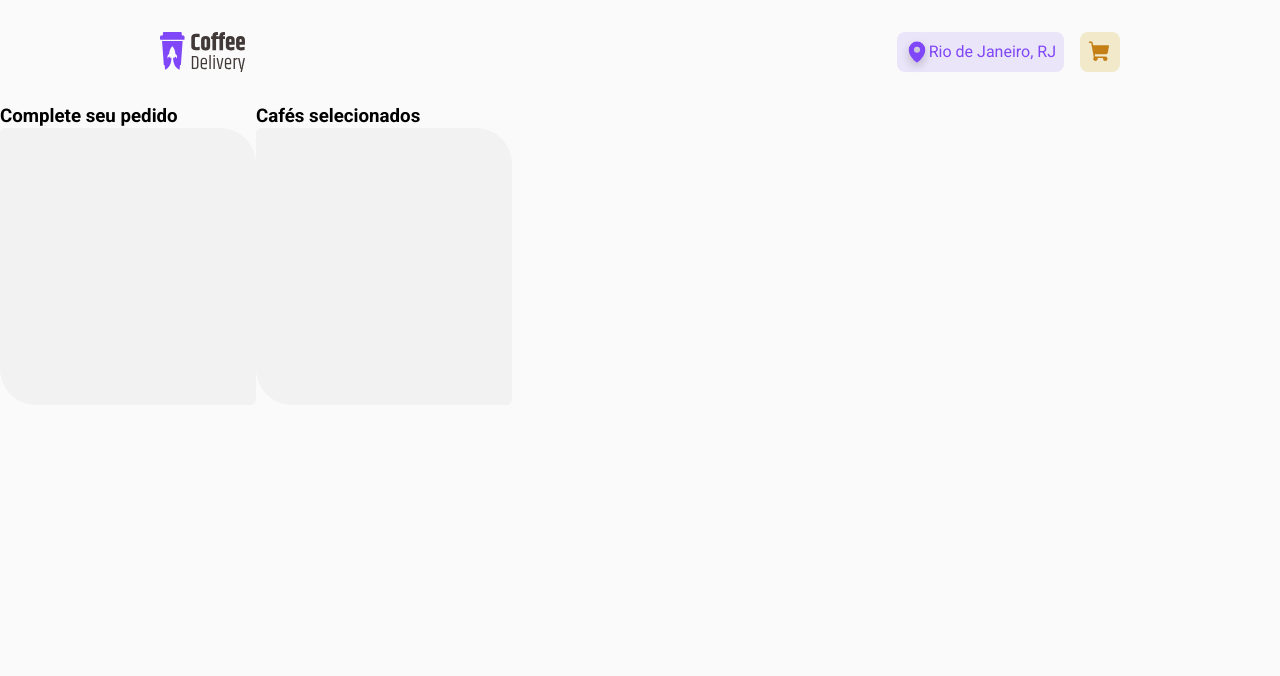
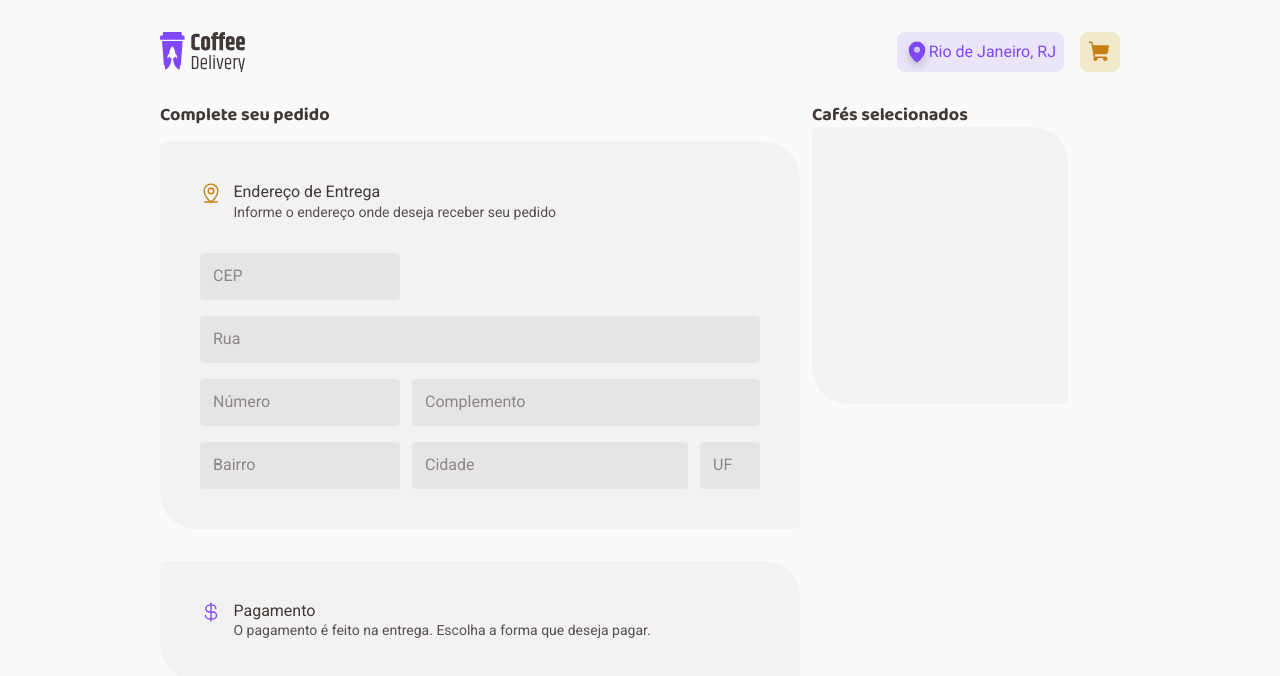
Before and after one commit to codingmage/Desafio-02-Coffee-Delivery, a React (Vite) app: page /checkout in a window 1280 px wide. Shown: the top 676 px of the page. Built offline with nearby package versions, Linux system fonts and the light colour scheme.

Commit message:
start Checkout html

```diff
--- a/src/pages/Checkout/index.tsx
+++ b/src/pages/Checkout/index.tsx
@@ -1,21 +1,85 @@
 import {
+  AddressInput,
   CheckoutContainer,
   CoffeeBought,
-  OrderContainer,
   OrderDetail,
+  PaymentDetail,
 } from './styles'
+
+import { CurrencyDollar, MapPinLine } from 'phosphor-react'
 
 export function Checkout() {
   return (
     <CheckoutContainer>
-      <OrderContainer>
-        <h3>Complete seu pedido</h3>
+      <div>
+        <h2>Complete seu pedido</h2>
         <OrderDetail>
-          <div></div>
+          <header>
+            <span className="icon">
+              <MapPinLine size={22} />
+            </span>
+            <div>
+              <h3>Endereço de Entrega</h3>
+              <p>Informe o endereço onde deseja receber seu pedido</p>
+            </div>
+          </header>
+          <AddressInput>
+            <form action="">
+              <input
+                type="text"
+                placeholder="CEP"
+                className="firstBox"
+                required
+              />
+              <input type="text" placeholder="Rua" className="rua" required />
+              <div>
+                <input
+                  type="text"
+                  placeholder="Número"
+                  className="firstBox"
+                  required
+                />
+                <input
+                  type="text"
+                  placeholder="Complemento"
+                  className="complemento"
+                />
+              </div>
+              <div>
+                <input
+                  type="text"
+                  placeholder="Bairro"
+                  className="firstBox"
+                  required
+                />
+                <input
+                  type="text"
+                  placeholder="Cidade"
+                  className="cidade"
+                  required
+                />
+                <input type="text" placeholder="UF" className="last" required />
+              </div>
+            </form>
+          </AddressInput>
         </OrderDetail>
-      </OrderContainer>
+        <PaymentDetail>
+          <header>
+            <span className="icon">
+              <CurrencyDollar size={22} />
+            </span>
+            <div>
+              <h3>Pagamento</h3>
+              <p>
+                O pagamento é feito na entrega. Escolha a forma que deseja
+                pagar.
+              </p>
+            </div>
+          </header>
+        </PaymentDetail>
+      </div>
       <CoffeeBought>
-        <h3>Cafés selecionados </h3>
+        <h2>Cafés selecionados </h2>
         <div></div>
       </CoffeeBought>
     </CheckoutContainer>
--- a/src/pages/Checkout/styles.ts
+++ b/src/pages/Checkout/styles.ts
@@ -2,20 +2,123 @@ import styled from 'styled-components'
 
 export const CheckoutContainer = styled.div`
   display: flex;
+  gap: 0.75rem;
+  margin-left: 10rem;
+  margin-right: 10rem;
+  font-family: 'Roboto', sans-serif;
+  font-size: 0.875rem;
+
+  h2 {
+    font-family: 'Baloo 2', sans-serif;
+    font-size: 1.125rem;
+    color: ${(props) => props.theme['base-subtitle']};
+  }
+
+  h3 {
+    font-size: 1rem;
+    font-weight: 400;
+    color: ${(props) => props.theme['base-subtitle']};
+  }
+
+  p {
+    color: ${(props) => props.theme['base-text']};
+  }
+
+  header {
+    display: flex;
+  }
+
+  header span {
+    margin-right: 0.715rem;
+  }
+
+  header div {
+    display: flex;
+    flex-direction: column;
+  }
 `
 
-export const OrderContainer = styled.div``
+export const OrderDetail = styled.div`
+  width: 40rem;
+  background-color: ${(props) => props.theme['base-card']};
+  display: flex;
+  flex-direction: column;
+  justify-content: center;
+  align-items: flex-start;
+  border-radius: 6px 36px;
+  height: fit-content;
+  margin-top: 0.938rem;
+  padding: 2.5rem;
+  margin-bottom: 2rem;
 
-export const OrderDetail = styled.div`
-  div {
-    width: 16rem;
-    height: 17.3rem;
-    background-color: ${(props) => props.theme['base-card']};
+  .icon {
+    color: ${(props) => props.theme['yellow-dark']};
+  }
+`
+
+export const AddressInput = styled.div`
+  margin-top: 2rem;
+  width: 100%;
+
+  form {
     display: flex;
     flex-direction: column;
-    justify-content: flex-start;
-    align-items: center;
-    border-radius: 6px 36px;
+    gap: 1rem;
+  }
+
+  div {
+    display: flex;
+    flex: auto;
+    flex-grow: 1;
+    gap: 0.75rem;
+    justify-content: space-between;
+  }
+
+  .cidade {
+    flex-grow: 1;
+  }
+
+  .complemento {
+    flex-grow: 1;
+  }
+
+  .firstBox {
+    width: 12.5rem;
+  }
+
+  .last {
+    width: 3.75rem;
+  }
+
+  input {
+    background-color: ${(props) => props.theme['base-button']};
+    font-family: 'Roboto', sans-serif;
+    color: ${(props) => props.theme['base-text']};
+    font-weight: 400;
+    border: 1px solid #e6e5e5;
+    border-radius: 4px;
+    box-sizing: border-box;
+    padding: 0.75rem;
+  }
+
+  input::placeholder {
+    color: ${(props) => props.theme['base-label']};
+  }
+`
+
+export const PaymentDetail = styled.div`
+  display: flex;
+  flex-direction: row;
+  width: 40rem;
+  background-color: ${(props) => props.theme['base-card']};
+  border-radius: 6px 36px;
+  height: fit-content;
+  margin-top: 0.938rem;
+  padding: 2.5rem;
+  margin-bottom: 2rem;
+
+  .icon {
+    color: ${(props) => props.theme.purple};
   }
 `
 
```
